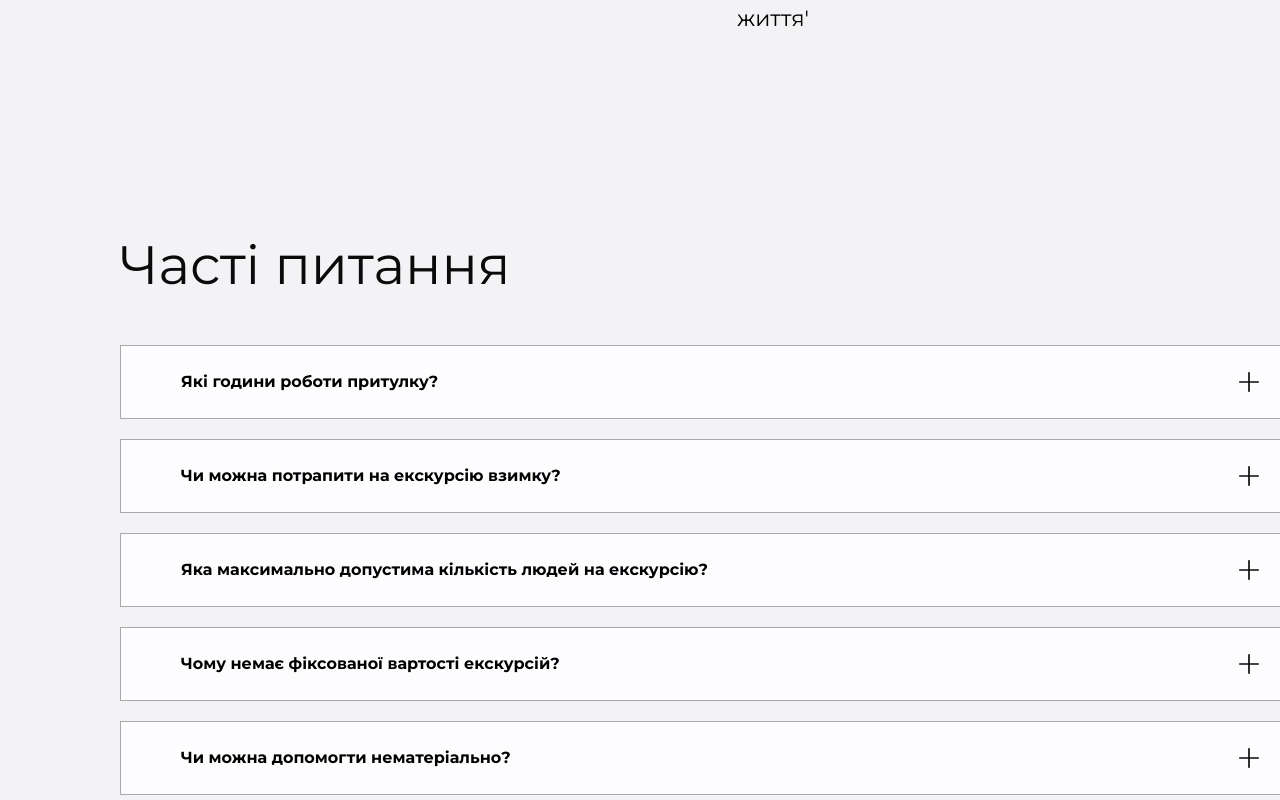
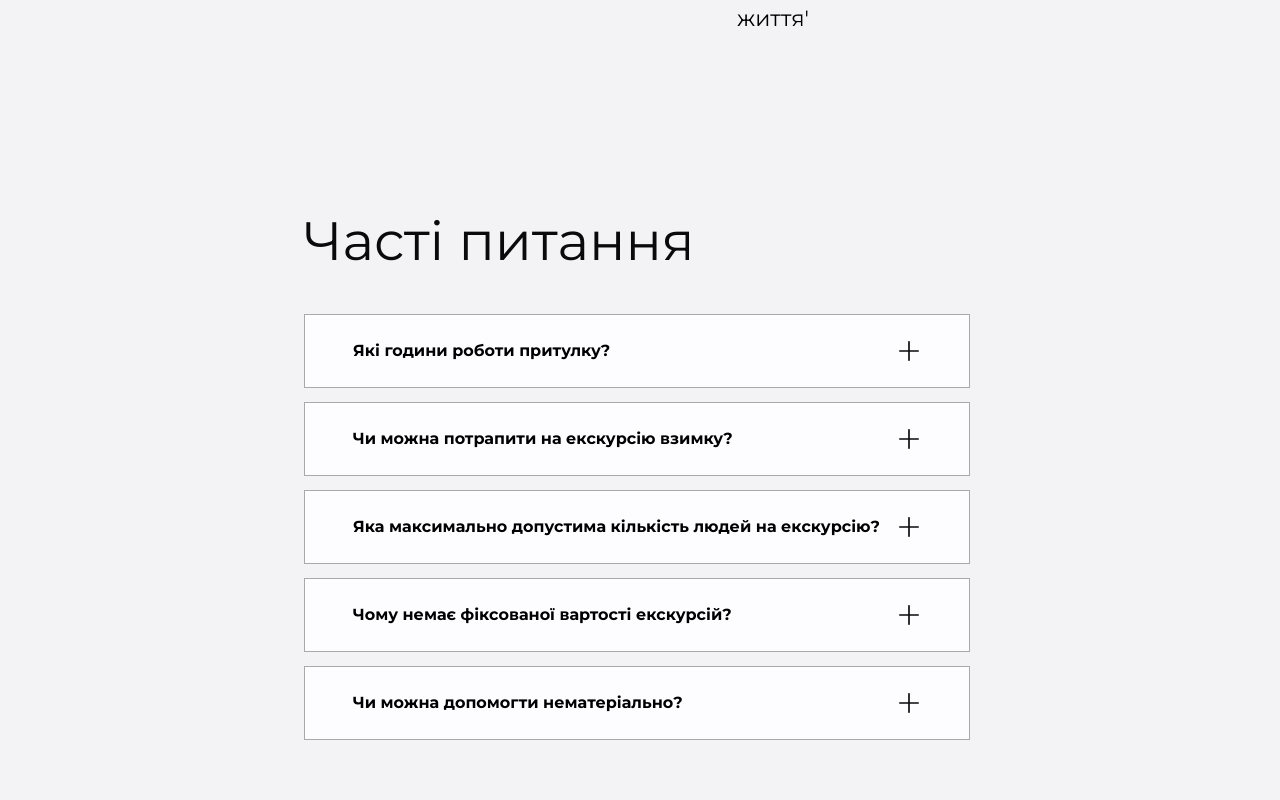
Before and after one commit to baza-trainee/cows-shelter-frontend, a React (Vite) app: page / in a window 1280 px wide. Shown: the part 2500-3300 px from the top of the page. Built offline with nearby package versions, Linux system fonts and the light colour scheme.

Commit message:
feat: add answers component

```diff
--- a/src/components/FAQ.tsx
+++ b/src/components/FAQ.tsx
@@ -1,26 +1,56 @@
 import { useTranslation } from 'react-i18next';
 import { questionsList } from '@/data/questionsList';
 import PlusIcon from './icons/PlusIcon';
+import CloseAnswer from './icons/CloseAnswer';
+import { useState } from 'react';
 
+type Answer = Array<number>;
 const FAQ = () => {
+  const [answer, setAnswer] = useState<Answer>([]);
   const { t } = useTranslation();
+
+  const currentAnswer = (id: number) => answer.find((item) => item === id);
+
+  const showAnswer = (id: number) => {
+    setAnswer((prev) => [...prev, id]);
+  };
+
+  const closeAnswer = (id: number) => {
+    setAnswer((prev) => prev.filter((item) => item !== id));
+  };
 
   return (
     <section className="bg-lightgrey">
-      <div className="mx-auto w-[320px] px-5 py-8 md:w-[768px] md:px-12 md:py-16 lg:w-[1440px]  lg:px-[120px] lg:py-20">
-        <h2 className="lg:text-[4rem mb-6 text-2xl leading-[5.063rem] text-black md:mb-8 md:text-[3.375rem] lg:leading-[6rem]">
+      <div className="mx-auto w-[320px] px-5 py-8 md:w-[768px] md:px-12 md:py-16 xl:w-[1440px]  xl:px-[120px] xl:py-20">
+        <h2 className="lg:text-[4rem mb-6 text-2xl text-black md:mb-8 md:text-[3.375rem] md:leading-[5.063rem] xl:leading-[6rem]">
           {t('faq:title')}
         </h2>
-        <ul className="flex flex-wrap gap-3 md:gap-[14px] lg:gap-5">
-          {questionsList.map(({ title }) => (
-            <li
-              key={title}
-              className="flex items-center justify-between border border-disabled bg-white px-4 py-3 md:gap-4 md:px-12 md:py-6 md:font-bold lg:px-[60px]"
-            >
-              <p className="w-[212px] md:w-[528px] lg:w-[1040px]">{t(title)}</p>
-              <button type="button" className="">
-                <PlusIcon />
-              </button>
+        <ul className="flex flex-wrap gap-3 md:gap-[14px] xl:gap-5">
+          {questionsList.map(({ question, answers, id }) => (
+            <li key={id} className="">
+              <a
+                className={`flex items-center justify-between border border-disabled ${
+                  currentAnswer(id) ? ' bg-lightyellow' : 'bg-white'
+                }  px-4 py-3 transition-all duration-300 hover:border-[2px] hover:border-darkyellow focus:border-dashed md:gap-4 md:px-12 md:py-6 md:font-bold xl:px-[60px]`}
+              >
+                <p className="w-[212px] md:w-[528px] xl:w-[1040px]">
+                  {t(question)}
+                </p>
+                {currentAnswer(id) ? (
+                  <button type="button" onClick={() => closeAnswer(id)}>
+                    <CloseAnswer />
+                  </button>
+                ) : (
+                  <button type="button" onClick={() => showAnswer(id)}>
+                    <PlusIcon />
+                  </button>
+                )}
+              </a>
+              {currentAnswer(id) && (
+                <p className="text-4 border border-disabled bg-white px-4 py-3 md:gap-4 md:px-12 md:py-6 xl:px-[60px] xl:text-[1.063rem]">
+                  {t(answers)}
+                </p>
+              )}
             </li>
           ))}
         </ul>
--- /dev/null
+++ b/src/components/icons/CloseAnswer.tsx
@@ -0,0 +1,18 @@
+const CloseAnswer = () => {
+  return (
+    <svg
+      width="24"
+      height="10"
+      viewBox="0 0 24 10"
+      fill="none"
+      xmlns="http://www.w3.org/2000/svg"
+    >
+      <path
+        d="M27 4H15H5C4.73478 4 4.48043 4.10536 4.29289 4.29289C4.10536 4.48043 4 4.73478 4 5C4 5.26522 4.10536 5.51957 4.29289 5.70711C4.48043 5.89464 4.73478 6 5 6H15H27C27.2652 6 27.5196 5.89464 27.7071 5.70711C27.8946 5.51957 28 5.26522 28 5C28 4.73478 27.8946 4.48043 27.7071 4.29289C27.5196 4.10536 27.2652 4 27 4Z"
+        fill="#0A0A0A"
+      />
+    </svg>
+  );
+};
+
+export default CloseAnswer;
--- a/src/components/icons/PlusIcon.tsx
+++ b/src/components/icons/PlusIcon.tsx
@@ -1,7 +1,3 @@
-// type Props = {
-//   sitze: string;
-// };
-
 const PlusIcon = () => {
   return (
     <svg
--- a/src/data/questionsList.ts
+++ b/src/data/questionsList.ts
@@ -1,12 +1,29 @@
 type Questions = {
-  title: string;
-  data: object;
+  question: string;
+  answers: string;
+  id: number;
 };
 
 export const questionsList: Array<Questions> = [
-  { title: 'faq:questions.opening_hours', data: {} },
-  { title: 'faq:questions.winter_excursion', data: {} },
-  { title: 'faq:questions.max_guests', data: {} },
-  { title: 'faq:questions.prise', data: {} },
-  { title: 'faq:questions.kind_help', data: {} }
+  {
+    question: 'faq:questions.opening_hours',
+    answers: 'faq:answers.opening_hours',
+    id: 1
+  },
+  {
+    question: 'faq:questions.winter_excursion',
+    answers: 'faq:answers.winter_excursion',
+    id: 2
+  },
+  {
+    question: 'faq:questions.max_guests',
+    answers: 'faq:answers.max_guests',
+    id: 3
+  },
+  { question: 'faq:questions.prise', answers: 'faq:answers.prise', id: 4 },
+  {
+    question: 'faq:questions.kind_help',
+    answers: 'faq:answers.kind_help',
+    id: 5
+  }
 ];
--- a/src/locales/en.json
+++ b/src/locales/en.json
@@ -63,6 +63,13 @@
       "max_guests": "What is the maximum allowable number of people per excursion?",
       "prise": "Why is there no fixed price for excursions?",
       "kind_help": "Is it possible to help in kind?"
+    },
+     "answers": {
+      "opening_hours": "The shelter is open from 10:00 a.m. to 6:00 p.m. every day",
+      "winter_excursion": "No, unfortunately the shelter is open from spring to autumn",
+      "max_guests": "Up to 30 people",
+      "prise": "The shelter works on a volunteer basis, we do not ask people for a fixed fee - you donate as much as you think is necessary",
+      "kind_help": "Yes, there is such a practice, you can order a volunteer excursion in advance, where you will first visit the excursion, and then we will offer you several types of physical assistance)"
     }
   }
 }
--- a/src/locales/uk.json
+++ b/src/locales/uk.json
@@ -63,6 +63,13 @@
       "max_guests": "Яка максимально допустима кількість людей на екскурсію?",
       "prise": "Чому немає фіксованої вартості екскурсій?",
       "kind_help": "Чи можна допомогти нематеріально?"
+    },
+    "answers": {
+      "opening_hours": "Притулок працює з 10:00 до 18:00 кожен день",
+      "winter_excursion": "Ні, на жаль притулок працює з весни до осені",
+      "max_guests": "До 30 чоловік",
+      "prise": "Притулок працює на волонтерских засадах, ми не вимагаємо від людей фіксованої плати - ви донатите стільки, скільки вважаєте за потрібне",
+      "kind_help": "Так, така практика є, ви можете замовити заздалегіть волонтерську екскурсію, де ви спочатку відвідаєте екскурсію, а потім ми вам запропонуємо декілька видів фізичної допомоги)"
     }
   }
 }
```
